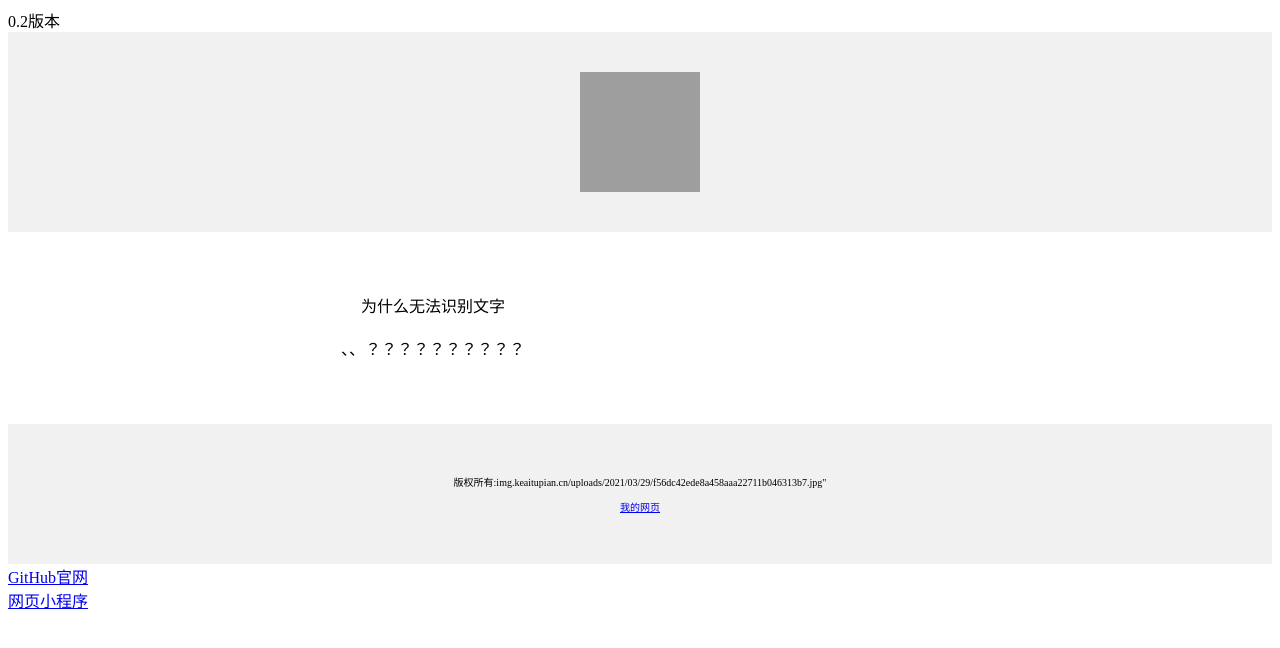
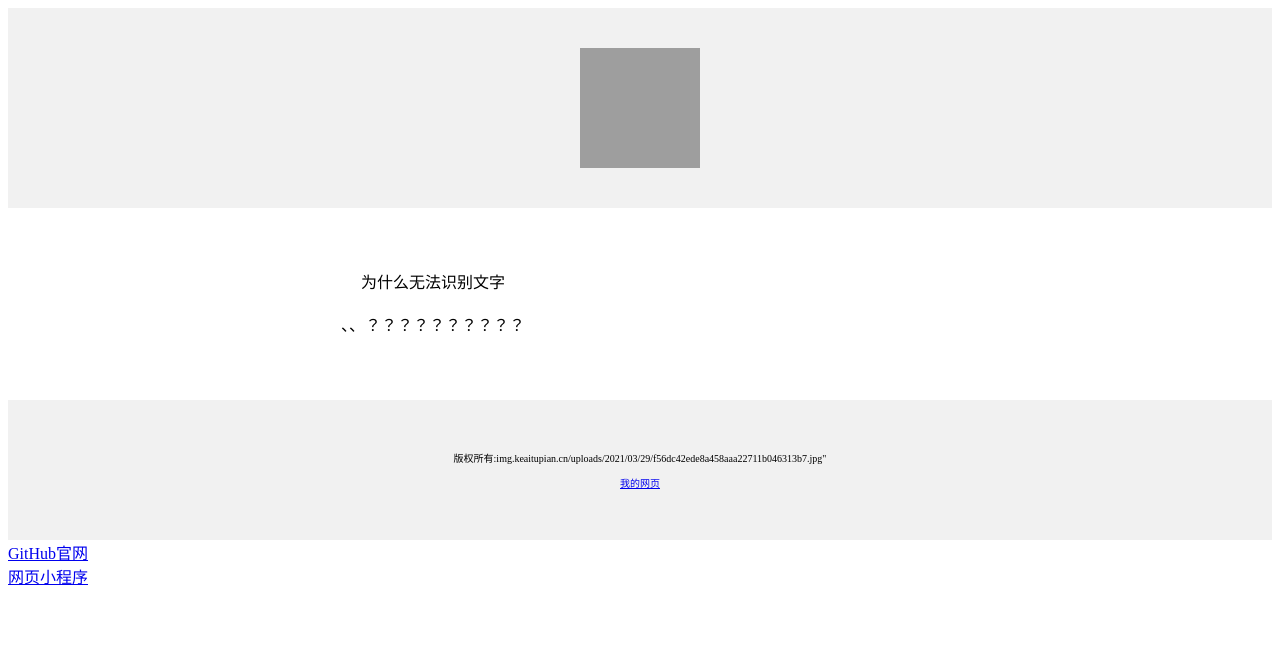
Before and after one commit to adgsfh/-li0.1, a plain HTML site: page index.html in a window 1280 px wide. Drawn offline with Linux system fonts and the light colour scheme; grey boxes are pictures that could not be loaded.

Commit message:
Update index.html

```diff
--- a/index.html
+++ b/index.html
@@ -1,4 +1,4 @@
-<div>0.2版本</div>
+<div></div>
 
 <div style="
             background-color:#f1f1f1;text-align:center;padding:40px">
```
